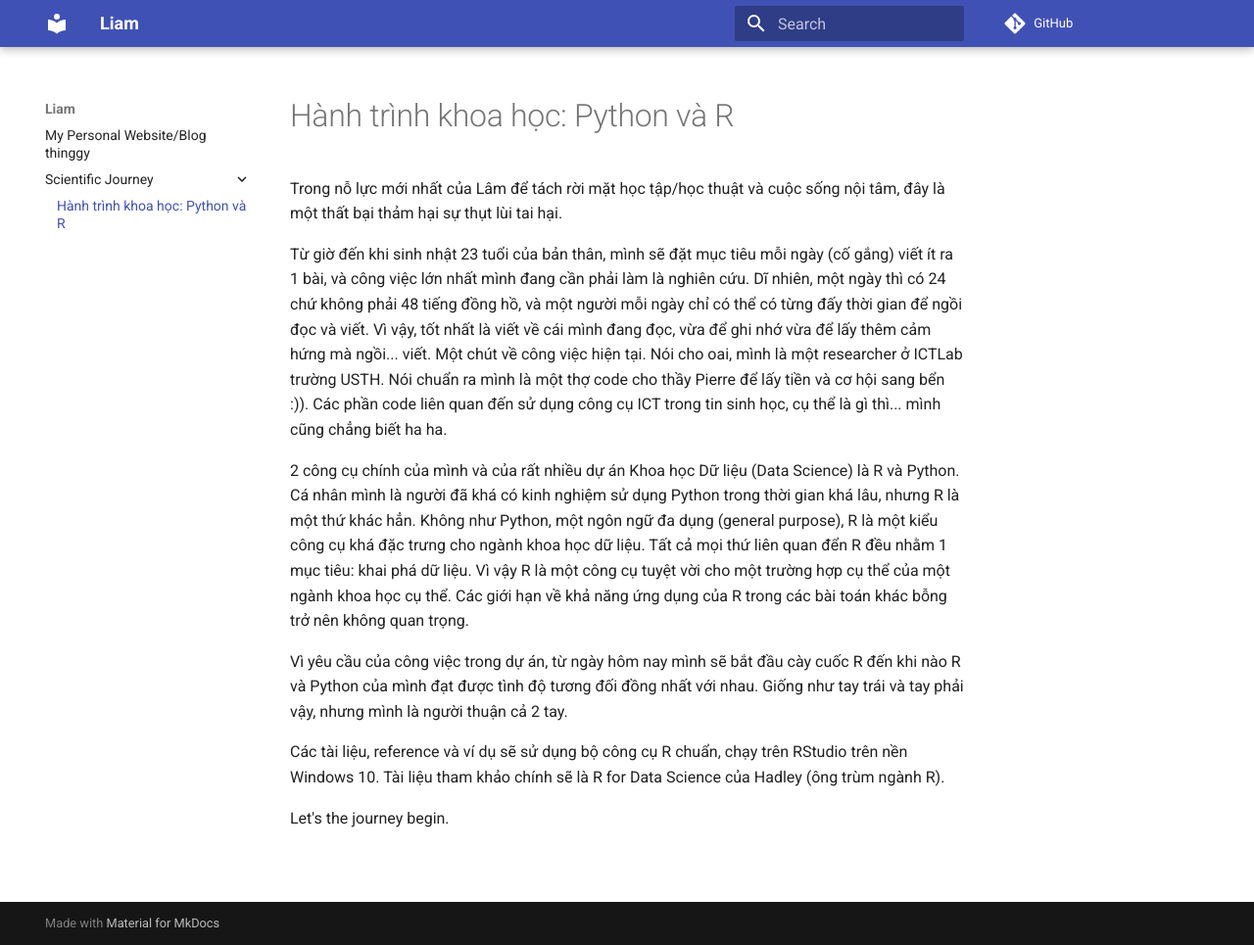
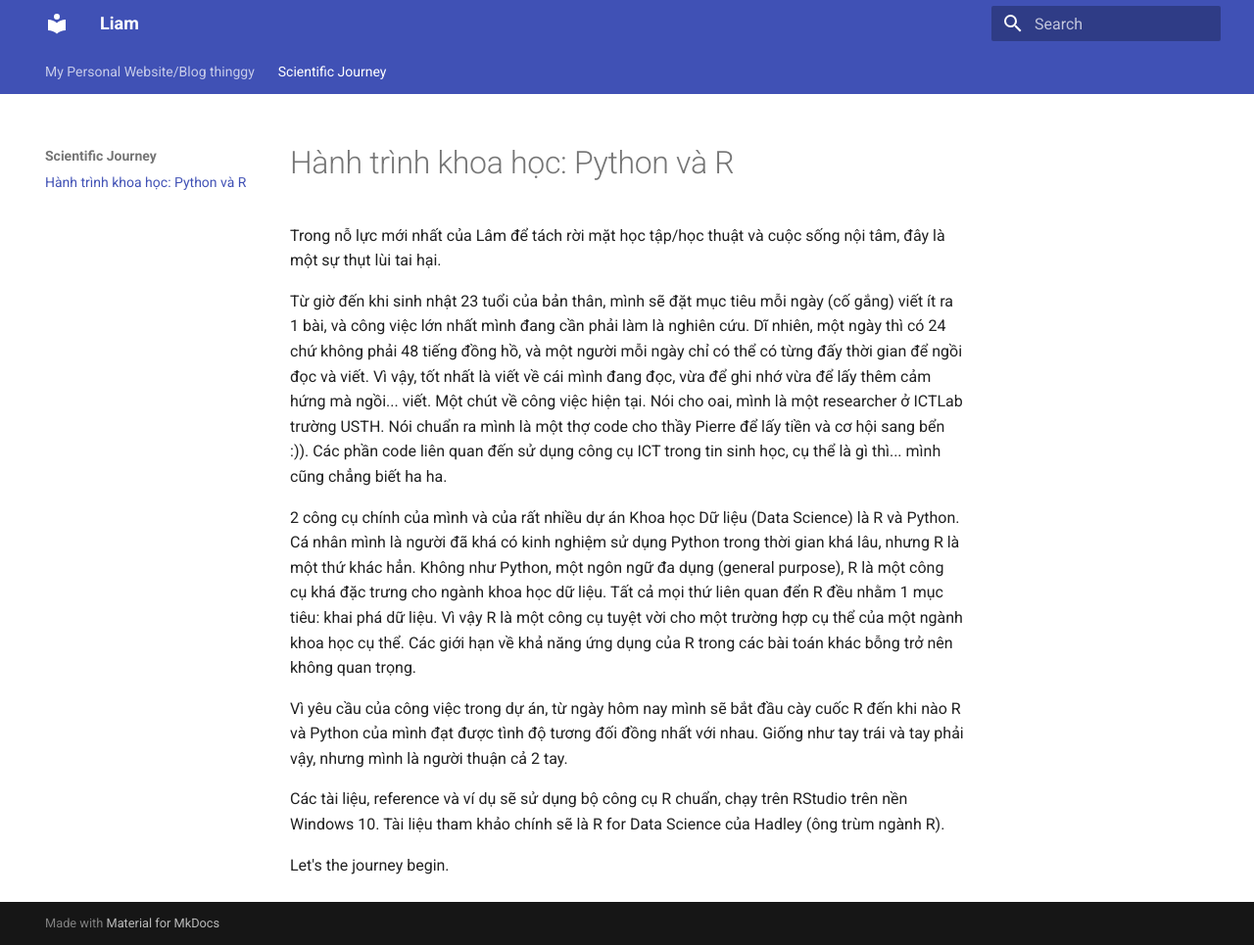
Before and after one commit to lamdv/lamdv.github.io, an MkDocs documentation site: the page built from docs/Scientific Journey/intro.md, in a window 1280 px wide and 965 px high. Shown: the whole window at 98% size. Built offline with MkDocs 1.6.1 and Material for MkDocs 9.7.7, drawn with Linux system fonts in a browser that asks for light colours; comment, search, counter and statistics services are not loaded.

Commit message:
modified:   docs/Scientific Journey/intro.md 	modified:   mkdocs.yml

```diff
--- a/docs/Scientific Journey/intro.md
+++ b/docs/Scientific Journey/intro.md
@@ -1,10 +1,10 @@
 # Hành trình khoa học: Python và R
 
-Trong nỗ lực mới nhất của Lâm để tách rời mặt học tập/học thuật và cuộc sống nội tâm, đây là một thất bại thảm hại sự thụt lùi tai hại.
+Trong nỗ lực mới nhất của Lâm để tách rời mặt học tập/học thuật và cuộc sống nội tâm, đây là một sự thụt lùi tai hại.
 
 Từ giờ đến khi sinh nhật 23 tuổi của bản thân, mình sẽ đặt mục tiêu mỗi ngày (cố gắng) viết ít ra 1 bài, và công việc lớn nhất mình đang cần phải làm là nghiên cứu. Dĩ nhiên, một ngày thì có 24 chứ không phải 48 tiếng đồng hồ, và một người mỗi ngày chỉ có thể có từng đấy thời gian để ngồi đọc và viết. Vì vậy, tốt nhất là viết về cái mình đang đọc, vừa để ghi nhớ vừa để lấy thêm cảm hứng mà ngồi... viết. Một chút về công việc hiện tại. Nói cho oai, mình là một researcher ở ICTLab trường USTH. Nói chuẩn ra mình là một thợ code cho thầy Pierre để lấy tiền và cơ hội sang bển :)). Các phần code liên quan đến sử dụng công cụ ICT trong tin sinh học, cụ thể là gì thì... mình cũng chẳng biết ha ha.
 
-2 công cụ chính của mình và của rất nhiều dự án Khoa học Dữ liệu (Data Science) là R và Python. Cá nhân mình là người đã khá có kinh nghiệm sử dụng Python trong thời gian khá lâu, nhưng R là một thứ khác hẳn. Không như Python, một ngôn ngữ đa dụng (general purpose), R là một kiểu công cụ khá đặc trưng cho ngành khoa học dữ liệu. Tất cả mọi thứ liên quan đển R đều nhằm 1 mục tiêu: khai phá dữ liệu. Vì vậy R là một công cụ tuyệt vời cho một trường hợp cụ thể của một ngành khoa học cụ thể. Các giới hạn về khả năng ứng dụng của R trong các bài toán khác bỗng trở nên không quan trọng.
+2 công cụ chính của mình và của rất nhiều dự án Khoa học Dữ liệu (Data Science) là R và Python. Cá nhân mình là người đã khá có kinh nghiệm sử dụng Python trong thời gian khá lâu, nhưng R là một thứ khác hẳn. Không như Python, một ngôn ngữ đa dụng (general purpose), R là một công cụ khá đặc trưng cho ngành khoa học dữ liệu. Tất cả mọi thứ liên quan đển R đều nhằm 1 mục tiêu: khai phá dữ liệu. Vì vậy R là một công cụ tuyệt vời cho một trường hợp cụ thể của một ngành khoa học cụ thể. Các giới hạn về khả năng ứng dụng của R trong các bài toán khác bỗng trở nên không quan trọng.
 
 Vì yêu cầu của công việc trong dự án, từ ngày hôm nay mình sẽ bắt đầu cày cuốc R đến khi nào R và Python của mình đạt được tình độ tương đối đồng nhất với nhau. Giống như tay trái và tay phải vậy, nhưng mình là người thuận cả 2 tay.
 
--- a/mkdocs.yml
+++ b/mkdocs.yml
@@ -1,5 +1,9 @@
 site_name: Liam
 site_url: https://lamdv.github.io/
-theme: material
-repo_url: https://github.com/lamdv/lamdv.github.io
+theme:
+  name: material
+  feature:
+    tabs: true
 remote_branch: master
+docs_dir: docs
+site_dir: site
```
